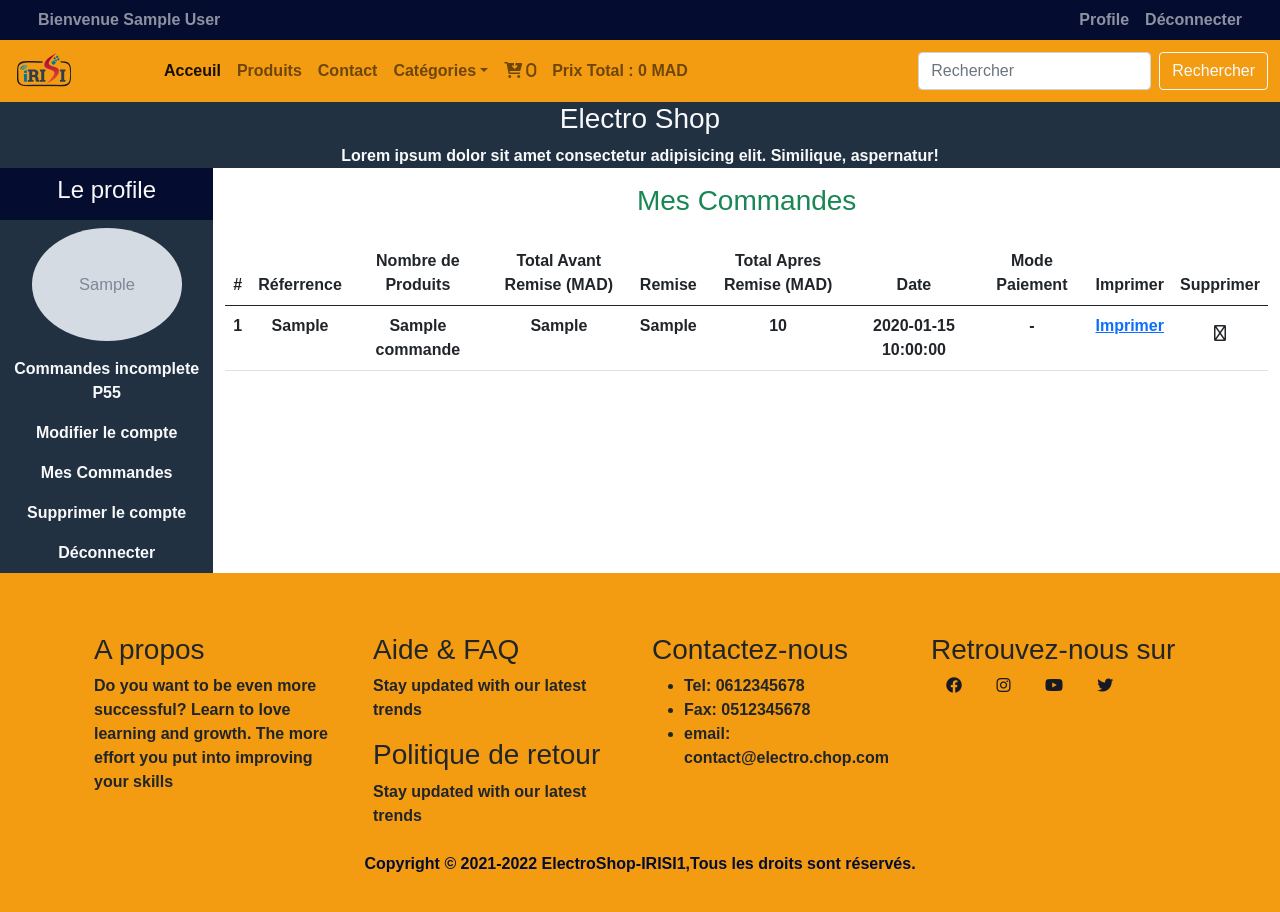
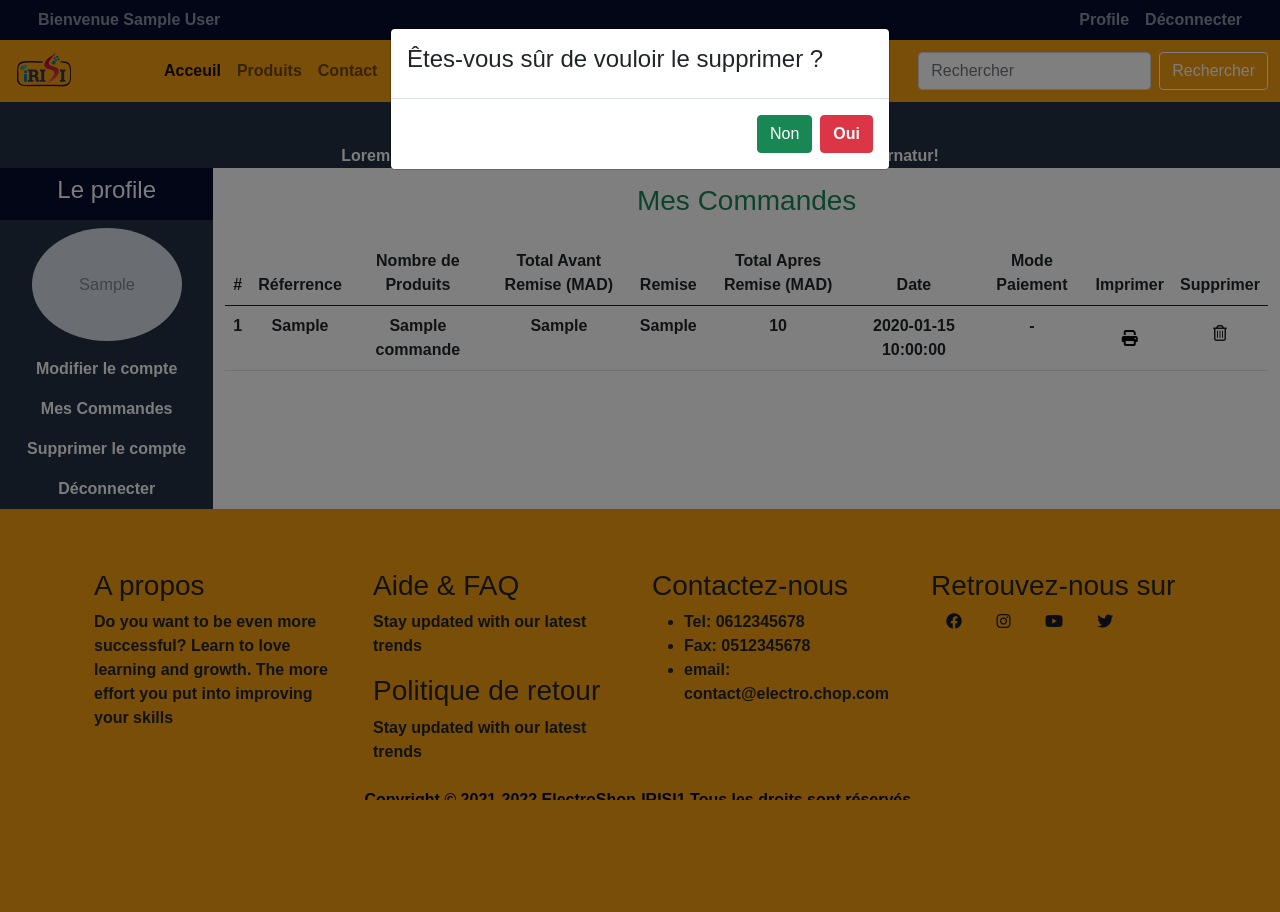
Before and after one commit to ab-talbi/electro-shop, a PHP site: page /client/profile.php?mes_commandes in a window 1280 px wide, after a click that opens the changed part. After the commit the page ends 800 px from the top, so only its background shows below. Run offline with PHP 8.4, Linux system fonts and the light colour scheme; the visitor is signed in with stand-in values (Sample User, id 1); tables that the repository leaves empty or names only in its code hold one stand-in row (values such as "Sample post"); grey boxes marked "Sample" are stand-in pictures; some libraries are stand-ins or nearby versions.

Commit message:
add: modification sur la factire + suuprition des commandes

```diff
--- a/admin/liste_categories.php
+++ b/admin/liste_categories.php
@@ -27,6 +27,9 @@
             <td><button value="index.php?supprimer_categorie=<?php echo $ligne->id_categorie; ?>"
             type="button" class=" fa-solid fa-trash btn text-black confirme" data-bs-toggle="modal" data-bs-target="#exampleModal">
             </button></td>
+            <td><button value="index.php?supprimer_categorie=<?php echo $ligne->id_categorie; ?>"
+                        type='button' class='fa-solid fa-trash-can btn text-black confirme' data-bs-toggle='modal' data-bs-target='#exampleModal'></button>
+            </td>
         </tr>
         <?php
             $number++;
--- a/client/profile.php
+++ b/client/profile.php
@@ -85,9 +85,6 @@
                     ?>
                 </li>
                 <li class='nav-item'>
-                    <a href='profile.php' class='nav-link text-light'>Commandes incomplete P55</a>
-                </li>
-                <li class='nav-item'>
                     <a href='profile.php?modifier_compte' class='nav-link text-light'>Modifier le compte</a>
             </li>
                 <li class='nav-item'>
@@ -111,7 +108,11 @@
                         include('supprimer_compte.php');
                     }
 
-                    if(isset($_GET['mes_commandes'])){
+
+                    if(isset($_GET['supprimer_commande'])){
+                        include('supprimer_commande.php');
+                    }
+                    if(isset($_GET['mes_commandes']) || $_GET == null){
                         include('liste_commandes.php');
                     }
                     if(isset($_GET['facture'])){
@@ -128,6 +129,24 @@
     ?>
 
 
+	<!-- Modal -->
+	<div class="modal fade" id="exampleModal" tabindex="-1" aria-labelledby="exampleModalLabel" aria-hidden="true">
+	<div class="modal-dialog">
+		<div class="modal-content">
+		<div class="modal-body">
+			<h4>Êtes-vous sûr de vouloir le supprimer ?</h4>
+		</div>
+		<div class="modal-footer">
+			<button type="button" class="btn btn-success" data-bs-dismiss="modal">Non</button>
+			<button type="button" class="btn btn-danger" id="idConfirme"></button>
+		</div>
+		</div>
+	</div>
+	</div>
+
+
+	<!-- js linck -->
+	<script src="/Electro-Shop/admin/js/confirme.js"></script>
 
     <!-- bootstrap-JS -->
     <script src="https://cdn.jsdelivr.net/npm/bootstrap@5.0.2/dist/js/bootstrap.bundle.min.js" integrity="sha384-MrcW6ZMFYlzcLA8Nl+NtUVF0sA7MsXsP1UyJoMp4YLEuNSfAP+JcXn/tWtIaxVXM" crossorigin="anonymous"></script>
--- a/fonctions/fonctions.php
+++ b/fonctions/fonctions.php
@@ -663,10 +663,11 @@
                         <td>$total_a_payer</td>
                         <td>$date_commande</td>
                         <td>$mode</td>
-                        <td><a href='profile.php?facture=$random_cmd'>Imprimer</a></td>
+                        <td><a href='profile.php?facture=$random_cmd' style='color:black;'><i class='pt-3 fa-solid fa-print'></i></a></td>
                     <td><button value='profile.php?supprimer_commande=$id_commande'
-                    type='button' class='fa-solid fa-trash btn text-black confirme' data-bs-toggle='modal' data-bs-target='#exampleModal'>
-                    </button></td></tr> ";
+                        type='button' class='fa-solid fa-trash-can btn confirme' data-bs-toggle='modal'
+                        data-bs-target='#exampleModal'></button></td>
+                    </tr> ";
 
                 $compteur++;
 
--- a/includes/connect.php
+++ b/includes/connect.php
@@ -1,7 +1,7 @@
 <?php
 
 try{
-    $con=new PDO('mysql:host=localhost:3310;dbname=electroshop;charset=utf8', 'root', '');
+    $con=new PDO('mysql:host=localhost;dbname=electroshop;charset=utf8', 'root', '');
 }catch(Exception $e)
 {
     die('Erreur'.$e->getMessage());
```
Also changed, not shown: client/facture.php (+50 -20 lines), client/supprimer_commande.php (added, +18 -0 lines), 2 other files.
